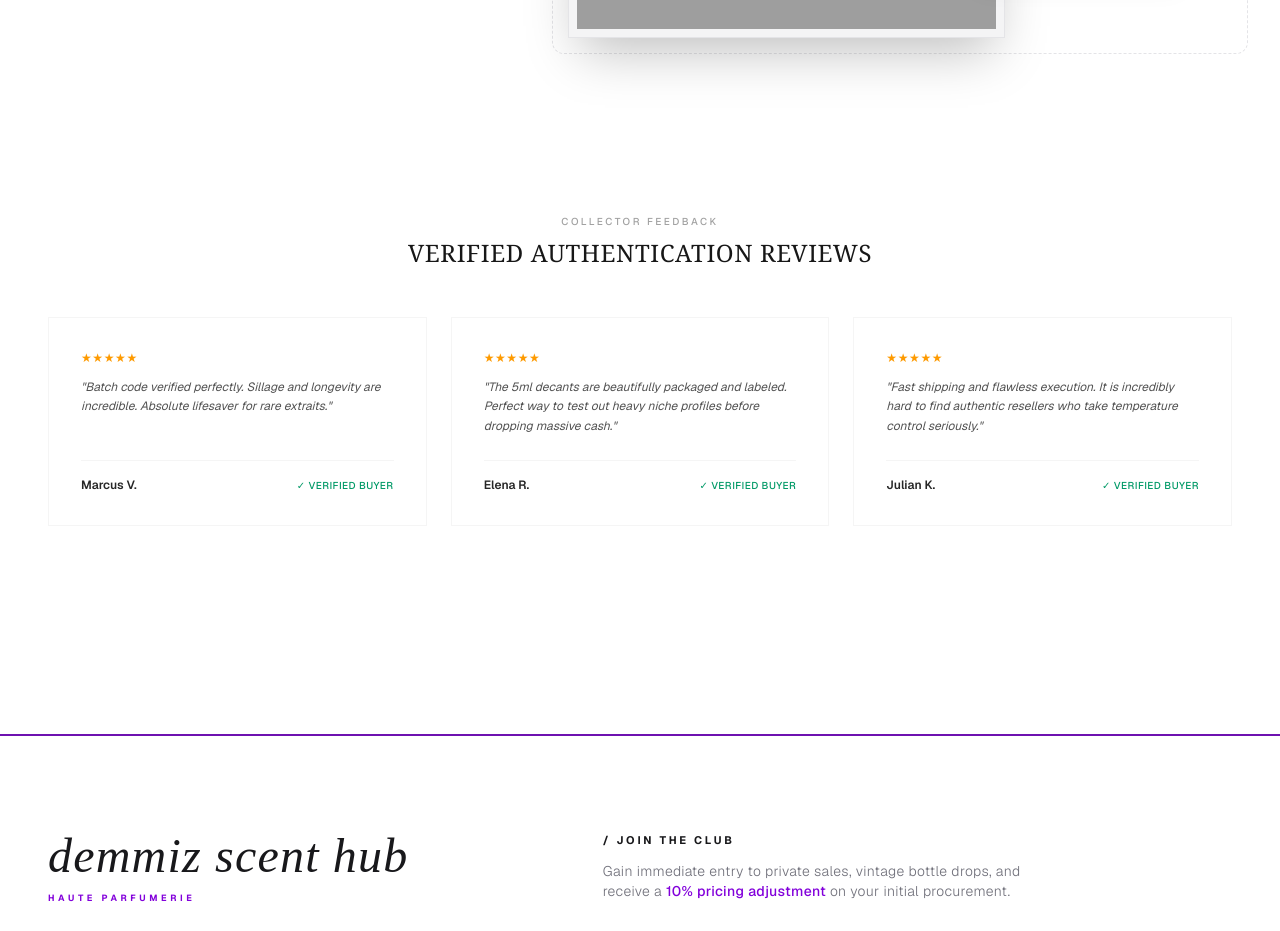
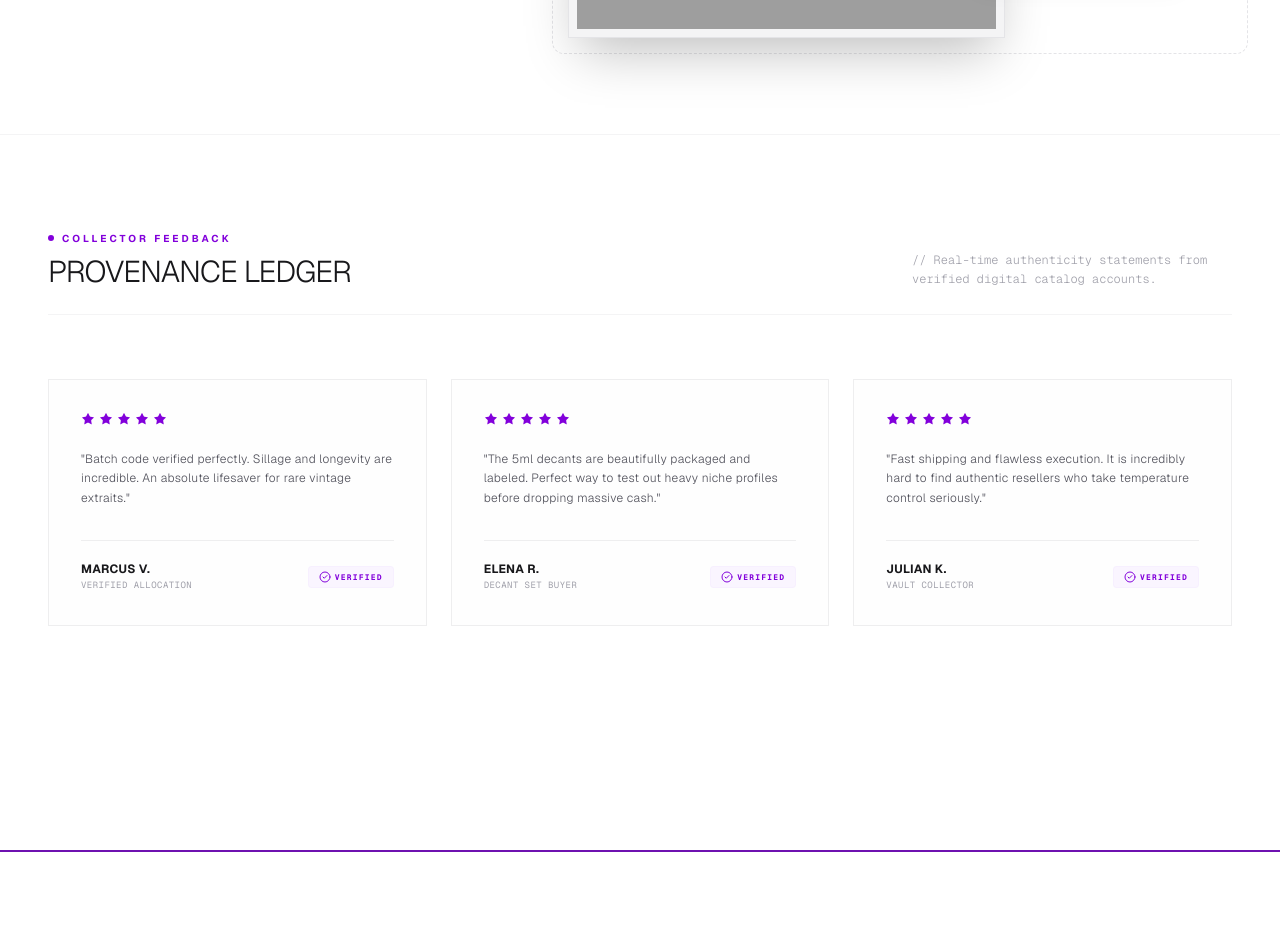
Before and after one commit to iamxenon404/Demmiz, a Next.js app in the folder frontend/: page / in a window 1280 px wide. Shown: the part 4800-5731 px from the top of the page. Built offline with nearby package versions, Linux system fonts and the light colour scheme; grey boxes are pictures that could not be loaded.

Commit message:
updated reviews sections nd thats the mvp completed

```diff
--- a/frontend/app/Home/components/Reviews.tsx
+++ b/frontend/app/Home/components/Reviews.tsx
@@ -1,39 +1,101 @@
+"use client";
+
 import React from 'react';
+import { Star, CheckCircle2 } from 'lucide-react';
 
 const Reviews = () => {
   const sampleReviews = [
-    { id: 1, user: "Marcus V.", text: "Batch code verified perfectly. Sillage and longevity are incredible. Absolute lifesaver for rare extraits.", rating: "★★★★★" },
-    { id: 2, user: "Elena R.", text: "The 5ml decants are beautifully packaged and labeled. Perfect way to test out heavy niche profiles before dropping massive cash.", rating: "★★★★★" },
-    { id: 3, user: "Julian K.", text: "Fast shipping and flawless execution. It is incredibly hard to find authentic resellers who take temperature control seriously.", rating: "★★★★★" },
+    {
+      id: 1,
+      user: "Marcus V.",
+      text: "Batch code verified perfectly. Sillage and longevity are incredible. An absolute lifesaver for rare vintage extraits.",
+      context: "Verified Allocation"
+    },
+    {
+      id: 2,
+      user: "Elena R.",
+      text: "The 5ml decants are beautifully packaged and labeled. Perfect way to test out heavy niche profiles before dropping massive cash.",
+      context: "Decant Set Buyer"
+    },
+    {
+      id: 3,
+      user: "Julian K.",
+      text: "Fast shipping and flawless execution. It is incredibly hard to find authentic resellers who take temperature control seriously.",
+      context: "Vault Collector"
+    },
   ];
 
   return (
-    <section className="max-w-7xl mx-auto px-6 py-20 md:px-12 font-sans">
-      <div className="text-center mb-12">
-        <span className="text-[10px] uppercase tracking-[0.25em] text-neutral-400 font-medium block mb-2">
+    <section className="w-full bg-white dark:bg-black px-6 py-24 md:px-12 transition-colors duration-500 font-sans border-t border-zinc-100 dark:border-zinc-900">
+      <div className="max-w-7xl mx-auto">
+
+        {/* ========================================================================
+          Section Header Alignment
+          ======================================================================== */}
+        <div className="flex flex-col md:flex-row md:items-end justify-between mb-16 border-b border-zinc-100 dark:border-zinc-900 pb-6">
+          <div>
+            <div className="flex items-center gap-2 mb-2">
+              <span className="w-1.5 h-1.5 rounded-full bg-purple-700 dark:bg-amber-400" />
+              <span className="text-[10px] uppercase tracking-[0.3em] text-purple-700 dark:text-amber-400 font-bold">
                 Collector Feedback
               </span>
-        <h2 className="text-2xl font-serif text-neutral-900 uppercase tracking-wide">
-          Verified Authentication Reviews
+            </div>
+            <h2 className="text-2xl md:text-3xl font-light text-zinc-900 dark:text-zinc-50 uppercase tracking-tight">
+              Provenance Ledger
             </h2>
           </div>
+          <p className="text-xs text-zinc-400 dark:text-zinc-500 max-w-xs font-light mt-4 md:mt-0 leading-relaxed font-mono">
+            // Real-time authenticity statements from verified digital catalog accounts.
+          </p>
+        </div>
 
-      {/* Review Box Layout Grid */}
+        {/* ========================================================================
+          Architectural Review Grid Matrix
+          ======================================================================== */}
         <div className="grid grid-cols-1 md:grid-cols-3 gap-6">
           {sampleReviews.map((rev) => (
-          <div key={rev.id} className="border border-neutral-100 bg-white p-6 md:p-8 flex flex-col justify-between">
+            <div
+              key={rev.id}
+              className="group border border-zinc-200/60 dark:border-zinc-900 bg-zinc-50/30 dark:bg-zinc-950/20 p-8 flex flex-col justify-between transition-all duration-300 hover:bg-white dark:hover:bg-zinc-900/40 hover:border-purple-700 dark:hover:border-amber-400/60 hover:shadow-xl"
+            >
               <div>
-              <div className="text-amber-500 text-xs tracking-wider mb-3">{rev.rating}</div>
-              <p className="text-xs text-neutral-600 leading-relaxed italic">"{rev.text}"</p>
+                {/* Clean Star Metric Assembly */}
+                <div className="flex items-center gap-1 text-purple-700 dark:text-amber-400 mb-6 transition-transform duration-300 group-hover:translate-x-0.5">
+                  {[...Array(5)].map((_, i) => (
+                    <Star key={i} className="w-3.5 h-3.5 fill-current stroke-0" />
+                  ))}
                 </div>
-            <div className="mt-6 pt-4 border-t border-neutral-100 flex items-center justify-between">
-              <span className="text-xs font-semibold text-neutral-800">{rev.user}</span>
-              <span className="text-[10px] uppercase text-emerald-600 font-medium tracking-wider flex items-center gap-1">
-                ✓ Verified Buyer
+
+                {/* Review Narrative Block */}
+                <p className="text-xs text-zinc-600 dark:text-zinc-400 leading-relaxed font-light tracking-wide">
+                  "{rev.text}"
+                </p>
+              </div>
+
+              {/* Collector Metadata Footer */}
+              <div className="mt-8 pt-5 border-t border-zinc-200/60 dark:border-zinc-900 flex items-center justify-between">
+                <div className="flex flex-col">
+                  <span className="text-xs font-bold text-zinc-900 dark:text-zinc-100 uppercase tracking-wide">
+                    {rev.user}
+                  </span>
+                  <span className="text-[9px] font-mono text-zinc-400 dark:text-zinc-500 tracking-wider mt-0.5 uppercase">
+                    {rev.context}
+                  </span>
+                </div>
+
+                {/* Micro Verified Anchor Emblem */}
+                <div className="flex items-center gap-1 text-purple-700 dark:text-amber-400 bg-purple-50 dark:bg-zinc-900 px-2.5 py-1 rounded border border-purple-100/40 dark:border-zinc-800">
+                  <CheckCircle2 className="w-3 h-3 stroke-[2]" />
+                  <span className="text-[8px] font-mono uppercase tracking-[0.15em] font-bold">
+                    Verified
                   </span>
                 </div>
               </div>
+
+            </div>
           ))}
+        </div>
+
       </div>
     </section>
   );
```
Lines whose indentation alone changed are shown as unchanged.
